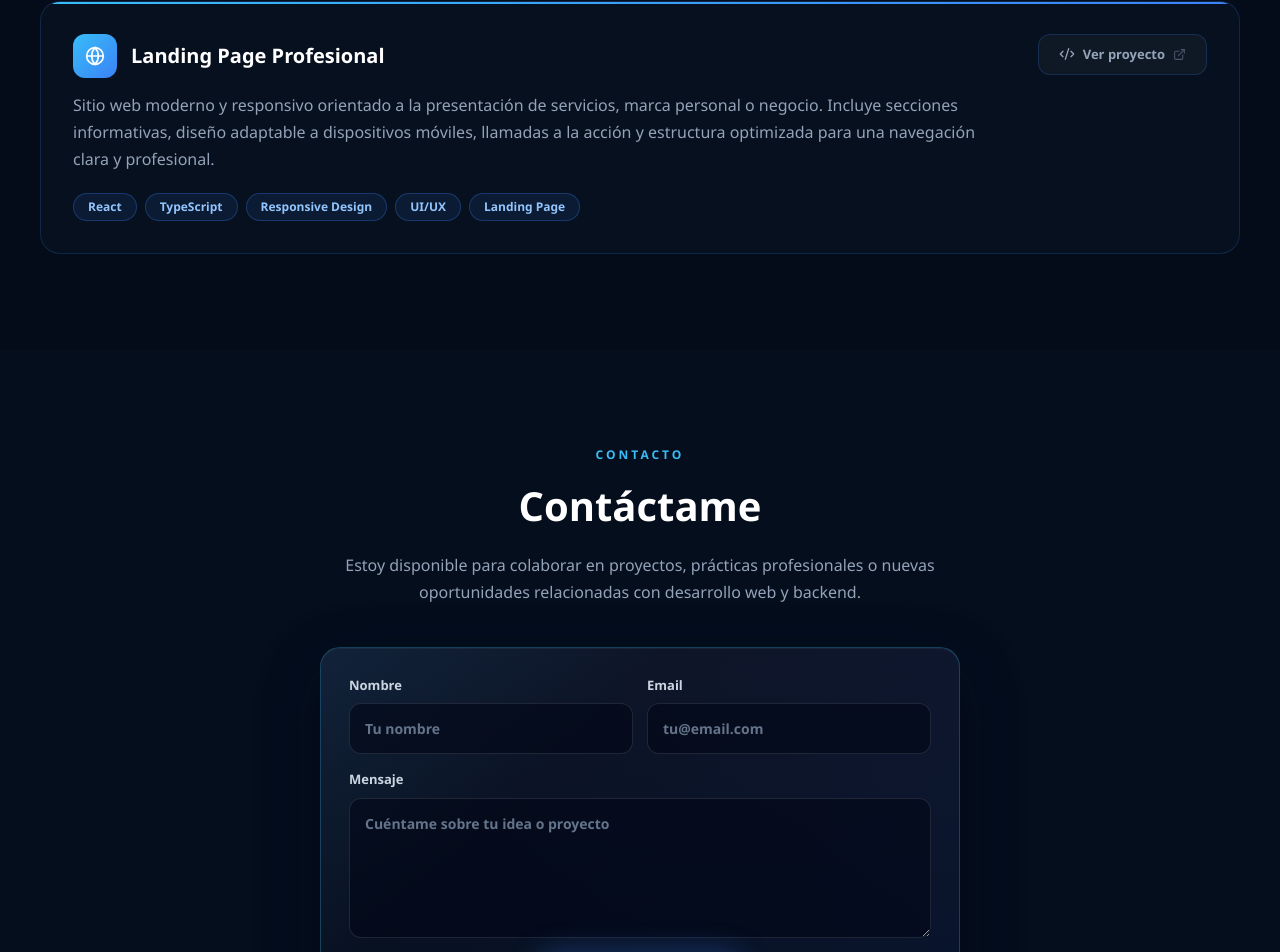
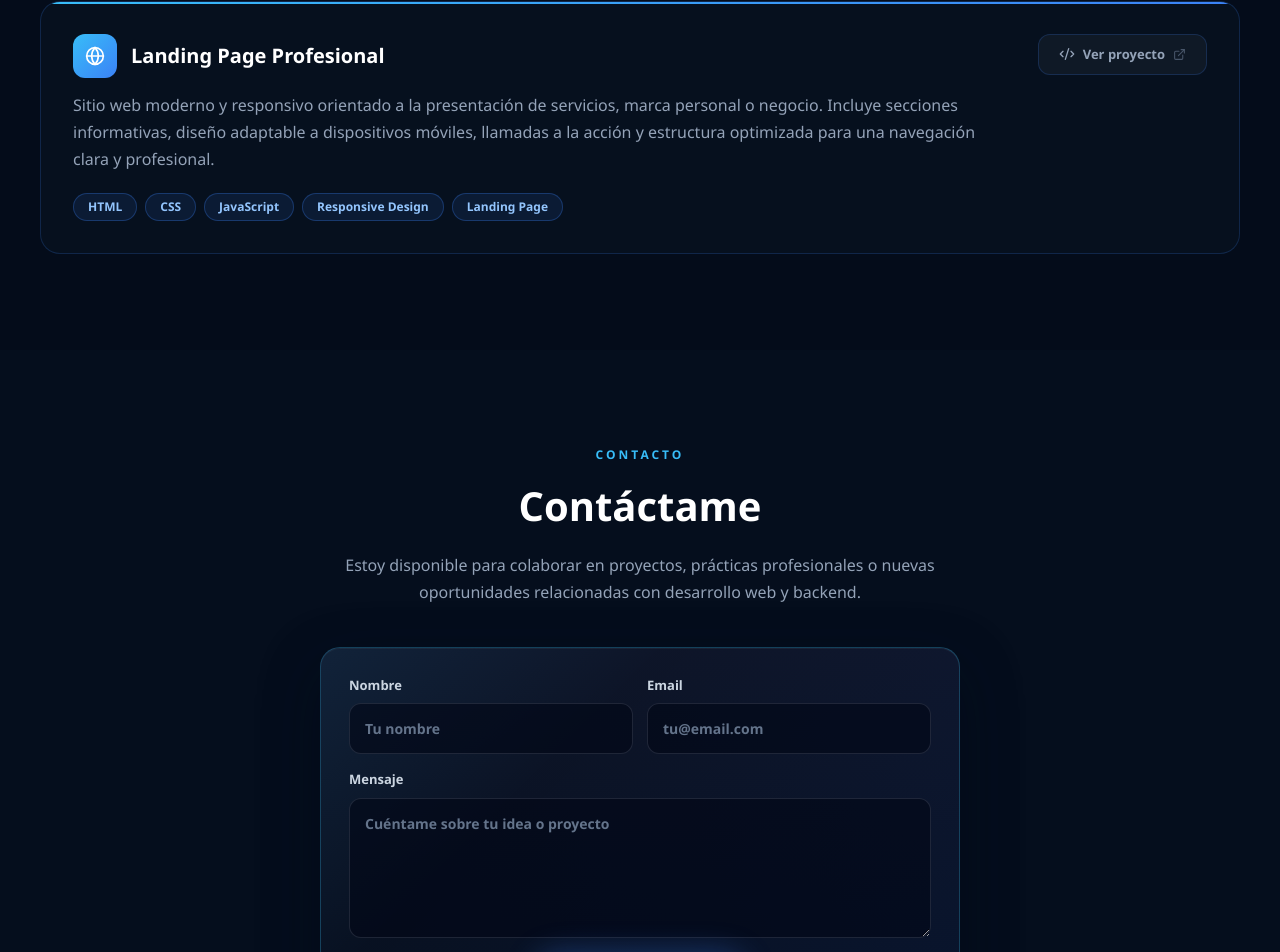
Before and after one commit to Brandonaguicede/PortafolioBrandon, a React (Vite) app: page / in a window 1280 px wide. Shown: the part 3336-4288 px from the top of the page. Built offline with nearby package versions, Linux system fonts and the light colour scheme.

Commit message:
Actualizar portafolio

```diff
--- a/src/pages/Portfolio.tsx
+++ b/src/pages/Portfolio.tsx
@@ -62,7 +62,7 @@ const projects = [
     title: "Landing Page Profesional",
     description:
       "Sitio web moderno y responsivo orientado a la presentación de servicios, marca personal o negocio. Incluye secciones informativas, diseño adaptable a dispositivos móviles, llamadas a la acción y estructura optimizada para una navegación clara y profesional.",
-    tags: ["React", "TypeScript", "Responsive Design", "UI/UX", "Landing Page"],
+    tags: ["HTML", "CSS", "JavaScript", "Responsive Design", "Landing Page"],
     github: "https://brandonaguicede.github.io/Cabanas-la-Reserva/",
     icon: "globe",
   },
```
